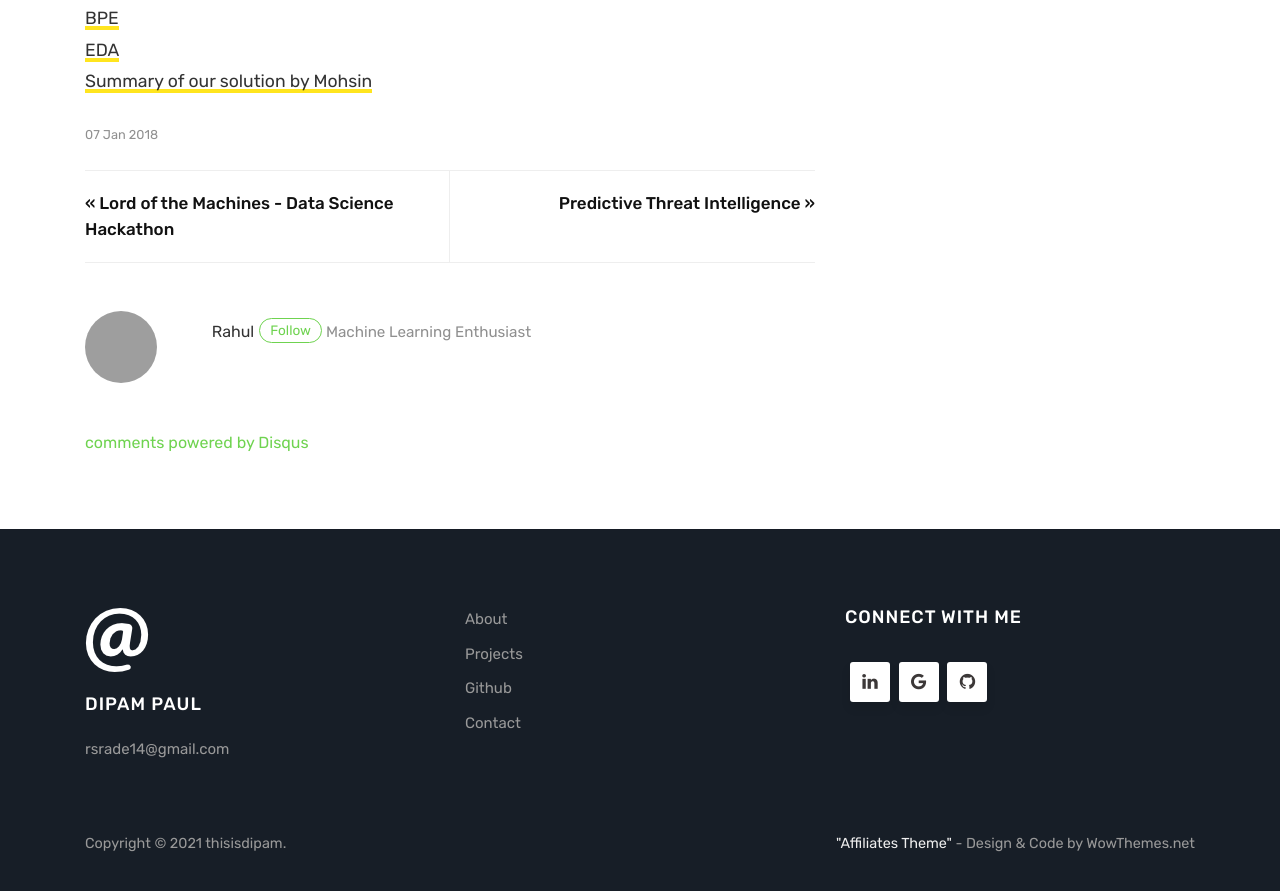
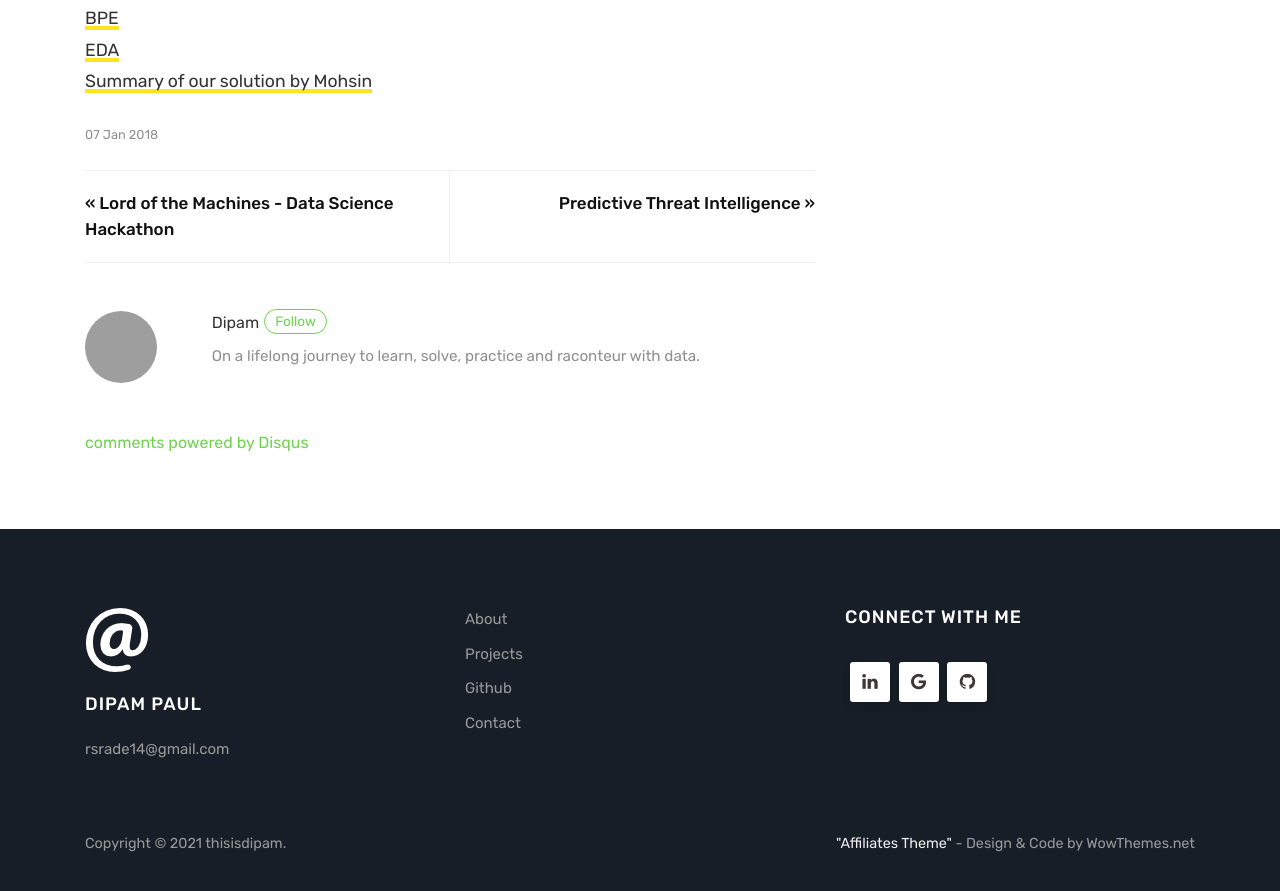
Before and after one commit to thisisdipam/thisisdipam.github.io, a Jekyll site: the page built from _posts/2018-01-07-toxic-comment-classification.md, in a window 1280 px wide and 900 px high, scrolled down 8267 px. Shown: the top 891 px of the window. Built offline with Jekyll 4.4.1, drawn with Linux system fonts in a browser that asks for light colours; comment, search, counter and statistics services are not loaded; grey boxes are pictures that could not be loaded.

Commit message:
Update _config.yml

```diff
--- a/_config.yml
+++ b/_config.yml
@@ -1,6 +1,6 @@
 # Site
-name: "Rahul Rade"
-title: "Rahul Rade"
+name: "Dipam Paul"
+title: "Dipam Paul"
 description: "My Personal Website"
 meta_description: "My Personal Website"
 logo: 'assets/images/logo.png'
@@ -8,7 +8,7 @@ favicon: 'assets/images/favicon.ico'
 paginate: 6
 paginate_path: "/projects/page:num/"
 baseurl: '/'
-email: 'rsrade14@gmail.com'
+email: 'dipampaul17@gmail.com'
 google_analytics: 'UA-141139264-1'
 disqus: 'myrah'
 # sharethis: '<script type="text/javascript" src="//platform-api.sharethis.com/js/sharethis.js#property=5a6b2fe4fb197a0011c589f6&product=sticky-share-buttons"></script>'
@@ -16,13 +16,13 @@ disqus: 'myrah'
 # Authors
 authors:
   imrahulr:
-    name: Rahul Rade
-    display_name: Rahul
+    name: Dipam Paul
+    display_name: Dipam
     gravatar: e56154546cf4be74e393c62d1ae9f9d4
-    email: rsrade14@gmail.com
-    web: https://www.linkedin.com/in/rsrade/
-    twitter: https://twitter.com/ImRahulR97
-    description: "Machine Learning Enthusiast"
+    email: dipampaul17@gmail.com
+    web: https://www.linkedin.com/in/dipam-paul-36672b15b/
+    twitter: https://twitter.com/theboyfrom_kol
+    description: "On a lifelong journey to learn, solve, practice and raconteur with data."
 
 # Plugins
 plugins:
```
